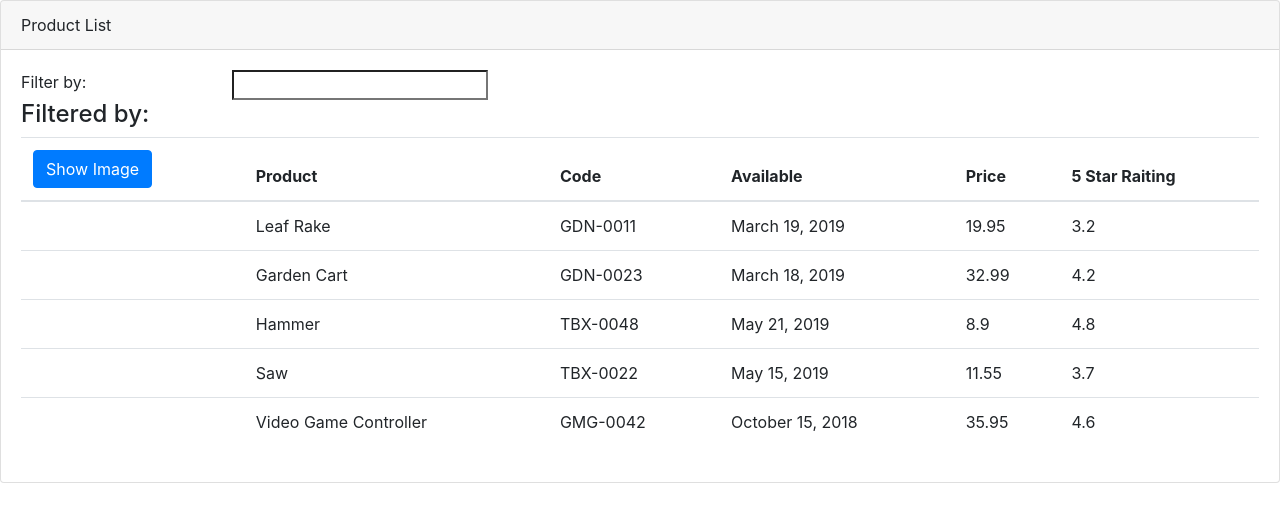
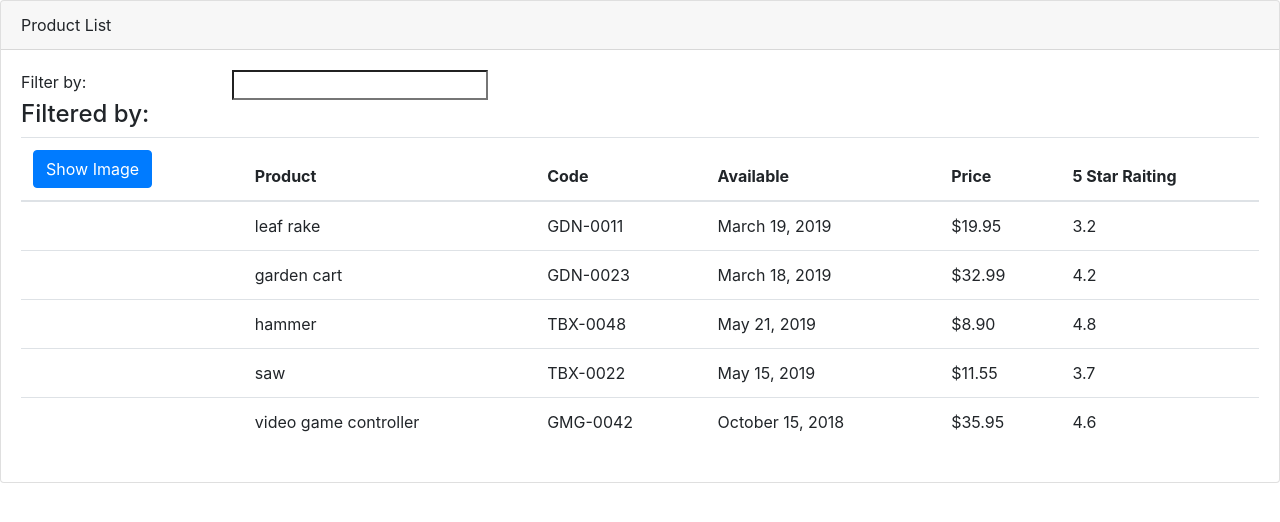
Before and after one commit to mohamednajiub/angular-market, an Angular app: page / in a window 1280 px wide. Shown: the top 522 px of the page. Built offline with nearby package versions, Linux system fonts and the light colour scheme.

Commit message:
add 2 way DB and pipes

```diff
--- a/src/app/app.module.ts
+++ b/src/app/app.module.ts
@@ -1,6 +1,6 @@
 import { BrowserModule } from '@angular/platform-browser';
 import { NgModule } from '@angular/core';
-
+import { FormsModule } from '@angular/forms';
 import { AppComponent } from './app.component';
 import { ProductListComponent } from './products/product-list.component';
 
@@ -10,7 +10,8 @@ import { ProductListComponent } from './products/product-list.component';
     ProductListComponent
   ],
   imports: [
-    BrowserModule
+    BrowserModule,
+    FormsModule
   ],
   providers: [],
   bootstrap: [AppComponent]
--- a/src/app/products/product-list.component.html
+++ b/src/app/products/product-list.component.html
@@ -5,11 +5,11 @@
     <div class="card-body">
         <div class="row">
             <div class="col-md-2">Filter by:</div>
-            <div class="col-md-4"><input type="search" name="filter" id="filter"></div>
+            <div class="col-md-4"><input type="search" name="filter" id="filter" [(ngModel)]="listFiltered"></div>
         </div>
         <div class="row">
             <div class="col-md-6">
-                <h4>Filtered by:</h4>
+                <h4>Filtered by: {{listFiltered}}</h4>
             </div>
         </div>
         <div class="table-responsive">
@@ -17,7 +17,10 @@
                 <thead>
                     <tr>
                         <th>
-                            <button class="btn btn-primary" (click)="toggleImage()">{{showImage?'Hide': 'Show'}} Image</button>
+                            <button class="btn btn-primary"
+                            (click)="toggleImage()">
+                            {{showImage?'Hide': 'Show'}} Image
+                            </button>
                         </th>
                         <th>Product</th>
                         <th>Code</th>
@@ -28,12 +31,20 @@
                 </thead>
                 <tbody>
                     <tr *ngFor="let product of products">
-                        <td><img [src]="product.imageUrl" [alt]="product.productName" [title]="product.productName" *ngIf="showImage" [style.width.px]="imageWidth" [style.margin.px]="imageMargin"/></td>
+                        <td>
+                            <img [src]="product.imageUrl"
+                                [alt]="product.productName"
+                                [title]="product.productName | uppercase"
+                                *ngIf="showImage"
+                                [style.width.px]="imageWidth"
+                                [style.margin.px]="imageMargin"
+                            />
+                        </td>
                         <!-- <td></td> -->
-                        <td>{{product.productName}}</td>
+                        <td>{{product.productName | lowercase}}</td>
                         <td>{{product.productCode}}</td>
                         <td>{{product.releaseDate}}</td>
-                        <td>{{product.price}}</td>
+                        <td>{{product.price | currency:'USD':'symbol':'1.2-2'}}</td>
                         <td>{{product.starRating}}</td>
                     </tr>
                 </tbody>
--- a/src/app/products/product-list.component.ts
+++ b/src/app/products/product-list.component.ts
@@ -64,5 +64,6 @@ export class ProductListComponent {
     showImage: boolean = false;
     toggleImage(): void{
       this.showImage = !this.showImage
-    }
+    };
+    listFiltered: string = '';
 }
```
